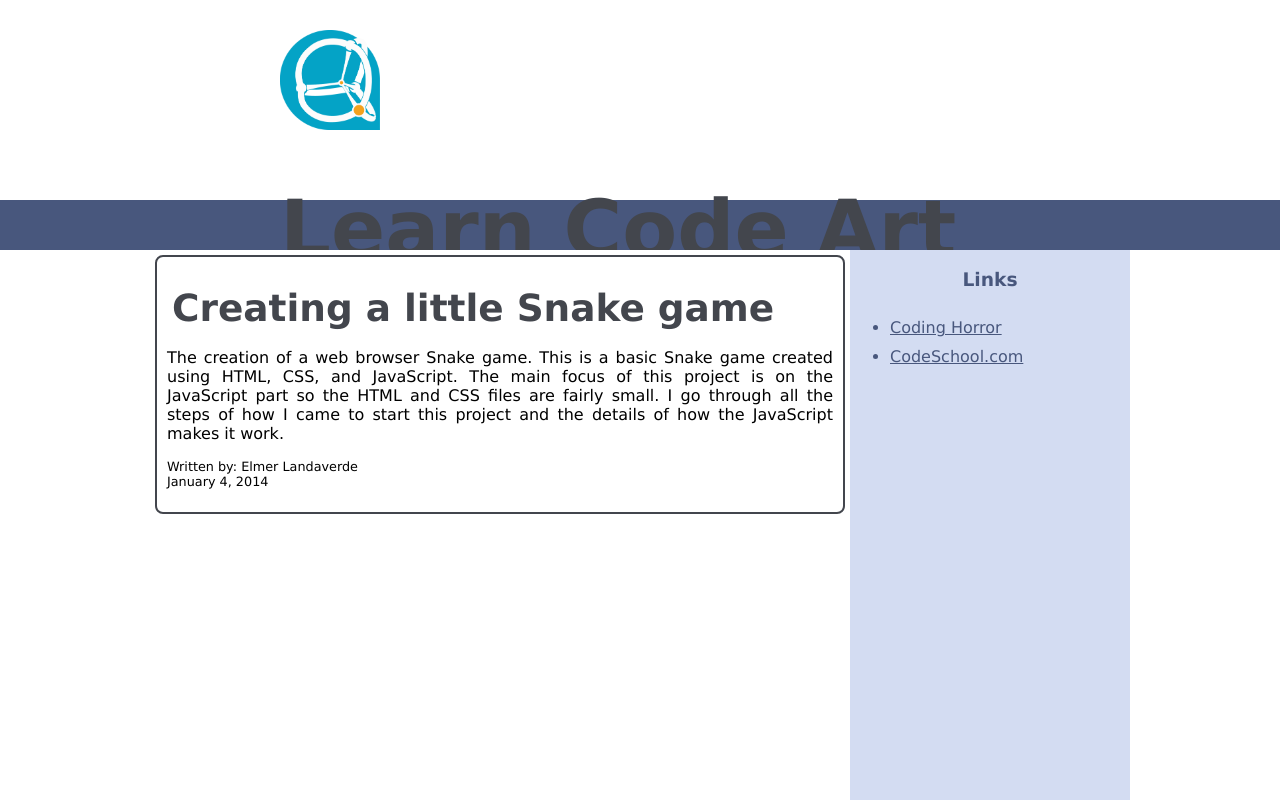
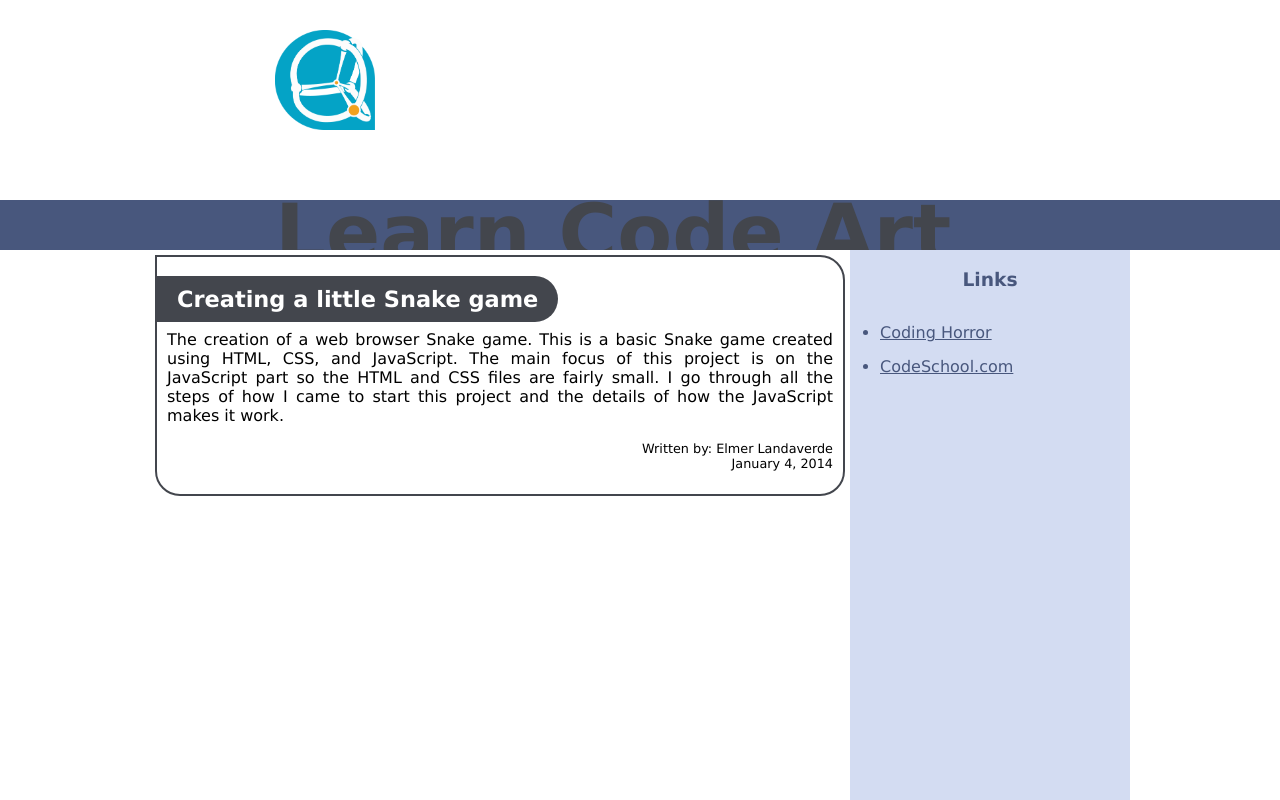
Before and after one commit to elmerland/home_page, a PHP site: page / in a window 1280 px wide. Run offline with PHP 8.4, Linux system fonts and the light colour scheme; some libraries are stand-ins or nearby versions.

Commit message:
Added styling and changed folder strutter

```diff
--- a/css/article.css
+++ b/css/article.css
@@ -75,9 +75,9 @@
 	padding: 10px;
 	margin: 5px;
 	border: 2px solid #43464D;
-	-webkit-border-radius: 8px;
-	-moz-border-radius: 8px;
-	border-radius: 8px;
+	-webkit-border-radius: 0 25px 25px 25px;
+	-moz-border-radius: 0 25px 25px 25px;
+	border-radius: 0 25px 25px 25px;
 }
 
 article.excerpt p {
@@ -86,19 +86,29 @@
 
 article.excerpt h3 a{
 	text-decoration: none;
-	color: #43464D;
-	font-size: 2em;
-	padding: 5px;
+	color: #FFFFFF;
+	background-color: #43464D;
+	font-size: 1.2em;
+	padding: 10px 20px;
+	position: relative;
+	left: -10px;
+	-webkit-border-radius: 0 25px 25px 0;
+	-moz-border-radius: 0 25px 25px 0;
+	border-radius: 0 25px 25px 0;
+
+	transition: background 0.3s ease-in-out;
 }
 
 article.excerpt h3 a:hover {
 	color: #FFFFFF;
-	background-color: #43464D;
-	-webkit-border-radius: 8px;
-	-moz-border-radius: 8px;
-	border-radius: 8px;
+	background-color: #F3A11E;
 }
 
 article.excerpt footer {
 	font-size: .8em;
+
 }
+
+article.excerpt footer p {
+	text-align: right;
+}
--- a/css/header.css
+++ b/css/header.css
@@ -14,7 +14,7 @@
 }
 
 #pageHeader  div {
-	width: 760px;
+	width: 770px;
 	height: 200px;
 	margin: 0 auto;
 }
@@ -26,19 +26,24 @@
 
 #pageHeader h1 {
 	font-family: "Lucida Sans Unicode", "Lucida Grande", sans-serif;
-	padding: 60px 20px 0px 20px;
+	padding: 76px 20px 0px 20px;
 	font-size: 5em;
-	line-height: 80px;
+	line-height: 55px;
 	float: left;
 	margin: 0;
 	color: #43464D;
 }
 
 #pageHeader h2 {
-	padding: 0px 0px 0px 80px;
-	margin: 0px 0px 0px 0px;
+	margin: 0px 0px 0px 121px;
+	padding: 15px 10px 15px 20px;
 	clear: both;
-	color: #43464D;
+	color: #FFFFFF;
+
+	background-color: #F3A11E;
+	-webkit-border-radius: 0 25px 25px 25px;
+	-moz-border-radius: 0 25px 25px 25px;
+	border-radius: 0 25px 25px 25px;
 }
 
 /* Create styling for navigation bar */
@@ -64,15 +69,14 @@
 	font-size: 2em;
 	line-height: 50px;
 	padding: 5px 10px 6px 10px;
-	margin: 0 10px;
+	margin: 0 30px;
 	color: #FFFFFF;
+
+	transition: background 0.2s ease-in-out;
 }
 
 #pageNav ul li a:hover
 {
 	color: #48577D;
 	background-color: #D3DCF2;
-	-webkit-border-radius: 8px;
-	-moz-border-radius: 8px;
-	border-radius: 8px;
 }
--- a/css/main.css
+++ b/css/main.css
@@ -49,10 +49,31 @@
 	color: #48577D;
 }
 
-#main aside li , #main aside a{
+#main aside ul {
+	padding: 0 0 0 30px;
+}
+
+#main aside li {
+	padding: 15px 0 0 0;
+}
+
+#main aside li, #main aside a{
 	color: #48577D;
 }
 
-#main aside li {
-	padding: 10px 0 0 0;
+#main aside a {
+	margin: 5px 0;
+	padding: 5px 10px;
+	position: relative;
+	left: -10px;
+	-webkit-border-radius: 25px 25px 0 25px;
+	-moz-border-radius: 25px 25px 0 25px;
+	border-radius: 25px 25px 0 25px;
+
+	transition: background 0.5s ease-in-out;
 }
+
+#main aside a:hover{
+	color: #FFFFFF;
+	background-color: #48577D;
+}
--- a/index.html
+++ b/index.html
@@ -39,6 +39,7 @@
 					<p>
 						Written by: Elmer Landaverde<br>
 						January 4, 2014
+					</p>
 				</footer>
 			</article>
 		</section>
```
Also changed, not shown: pages/about.html (renamed from about.html), pages/resume.html (renamed from resume.html).
